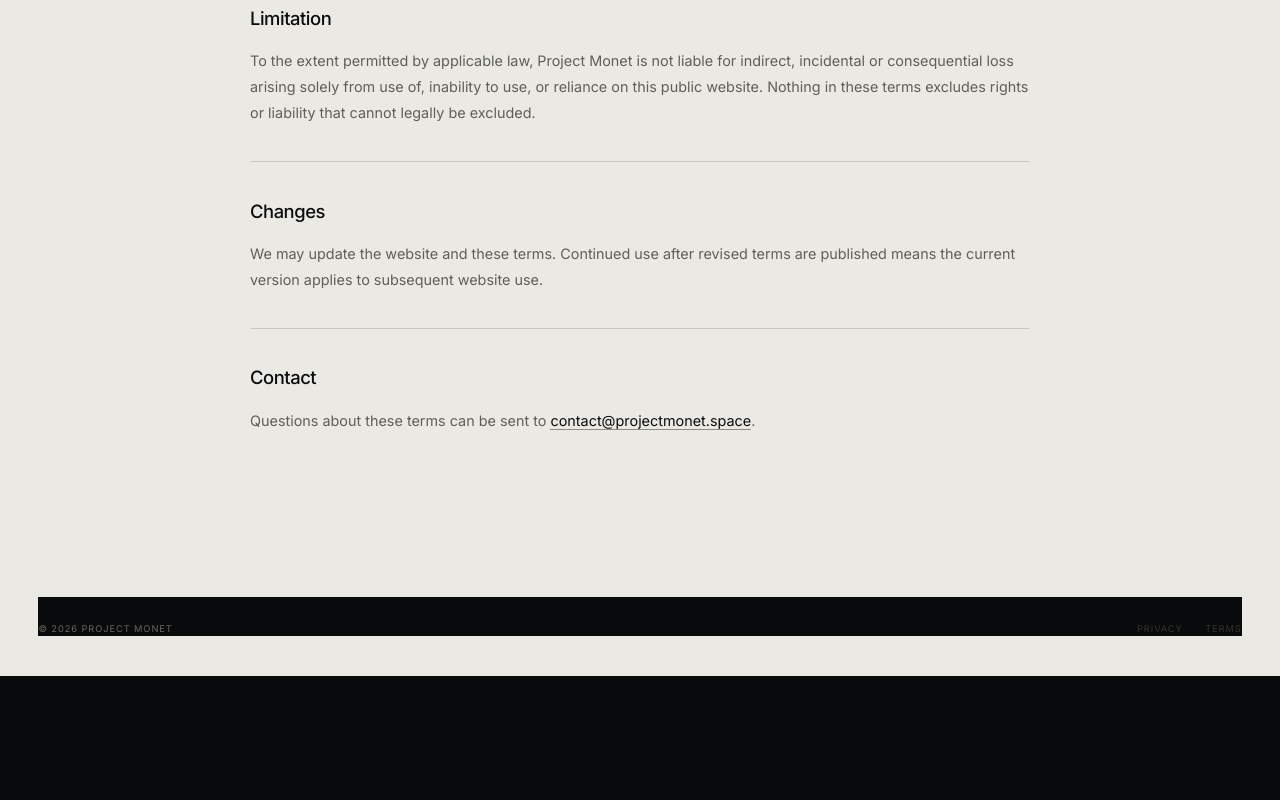
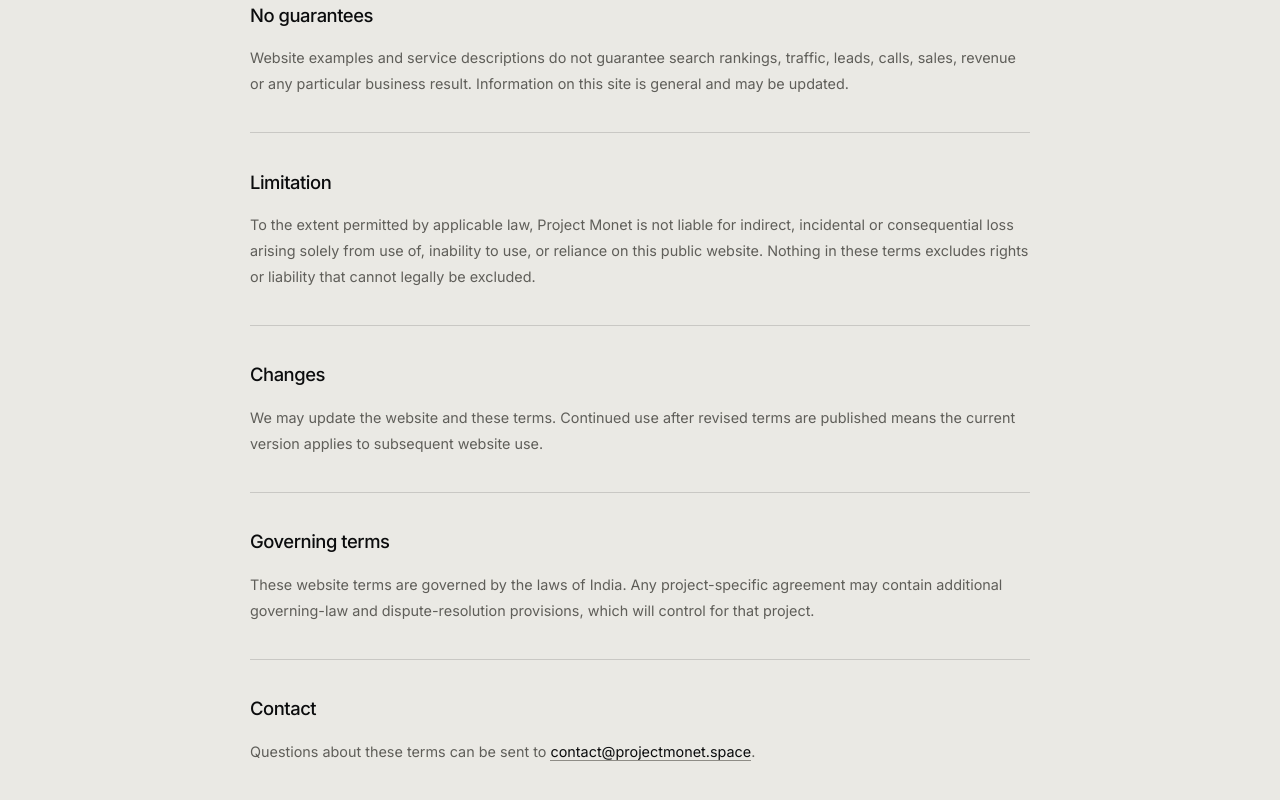
Before and after one commit to Projectmonetspace/ProjectMonetspace, a Next.js app: page /terms in a window 1280 px wide. Shown: the part 1789-2589 px from the top of the page. Before the commit the page ends 2465 px from the top, so only its background shows below. Built offline with nearby package versions, Linux system fonts and the light colour scheme.

Commit message:
Add Razorpay compliance pages

```diff
--- a/app/terms/page.tsx
+++ b/app/terms/page.tsx
@@ -1,6 +1,5 @@
 import type { Metadata } from "next";
-import Link from "next/link";
-import { ArrowLeft } from "lucide-react";
+import LegalShell from "../components/legal-shell";
 
 export const metadata: Metadata = {
   title: "Website Terms — Project Monet",
@@ -10,22 +9,7 @@
 
 export default function WebsiteTerms() {
   return (
-    <main className="legal-page">
-      <nav className="legal-nav" aria-label="Legal page navigation">
-        <Link className="not-found-brand" href="/" aria-label="Project Monet home">
-          <span className="brand-orbit" aria-hidden="true"><i></i><i></i></span>
-          <span>Project Monet</span>
-        </Link>
-        <Link className="legal-back" href="/"><ArrowLeft size={15} /> Home</Link>
-      </nav>
-
-      <article className="legal-content">
-        <header>
-          <p className="section-kicker">Legal · Effective July 17, 2026</p>
-          <h1>Website Terms</h1>
-          <p>These terms govern your use of projectmonet.space. A paid client project is governed by its separate proposal, agreement and statement of work.</p>
-        </header>
-
+    <LegalShell title="Terms & Conditions" description="These terms govern your use of projectmonet.space. A paid client project is governed by its separate proposal, agreement and statement of work.">
         <section>
           <h2>Website use</h2>
           <p>You may use this website to learn about Project Monet, view public work examples and submit a genuine business enquiry. You must not misuse the website, interfere with its operation, attempt unauthorized access, submit unlawful or deceptive content, or use automated systems to abuse the form.</p>
@@ -35,6 +19,7 @@
           <h2>Free demo requests</h2>
           <p>A free demo is a small homepage concept intended to show a possible visual direction. It is not a complete website, a revision round, an SEO campaign, a guaranteed deliverable or a commitment to accept every request.</p>
           <p>Project Monet may decline a request, ask for more information or limit the concept based on availability and fit. Full website work begins only after the scope is confirmed and the required advance payment is received.</p>
+          <p>Free demos remain Project Monet&apos;s intellectual property and may not be copied, published, deployed or used commercially unless Project Monet gives written permission. See the <a href="/demo-policy">Demo Policy</a> for details.</p>
         </section>
 
         <section>
@@ -70,15 +55,14 @@
         </section>
 
         <section>
+          <h2>Governing terms</h2>
+          <p>These website terms are governed by the laws of India. Any project-specific agreement may contain additional governing-law and dispute-resolution provisions, which will control for that project.</p>
+        </section>
+
+        <section>
           <h2>Contact</h2>
           <p>Questions about these terms can be sent to <a href="mailto:contact@projectmonet.space">contact@projectmonet.space</a>.</p>
         </section>
-      </article>
-
-      <footer className="legal-footer">
-        <span>© {new Date().getFullYear()} Project Monet</span>
-        <div><Link href="/privacy">Privacy</Link><Link href="/terms">Terms</Link></div>
-      </footer>
-    </main>
+    </LegalShell>
   );
 }
```
